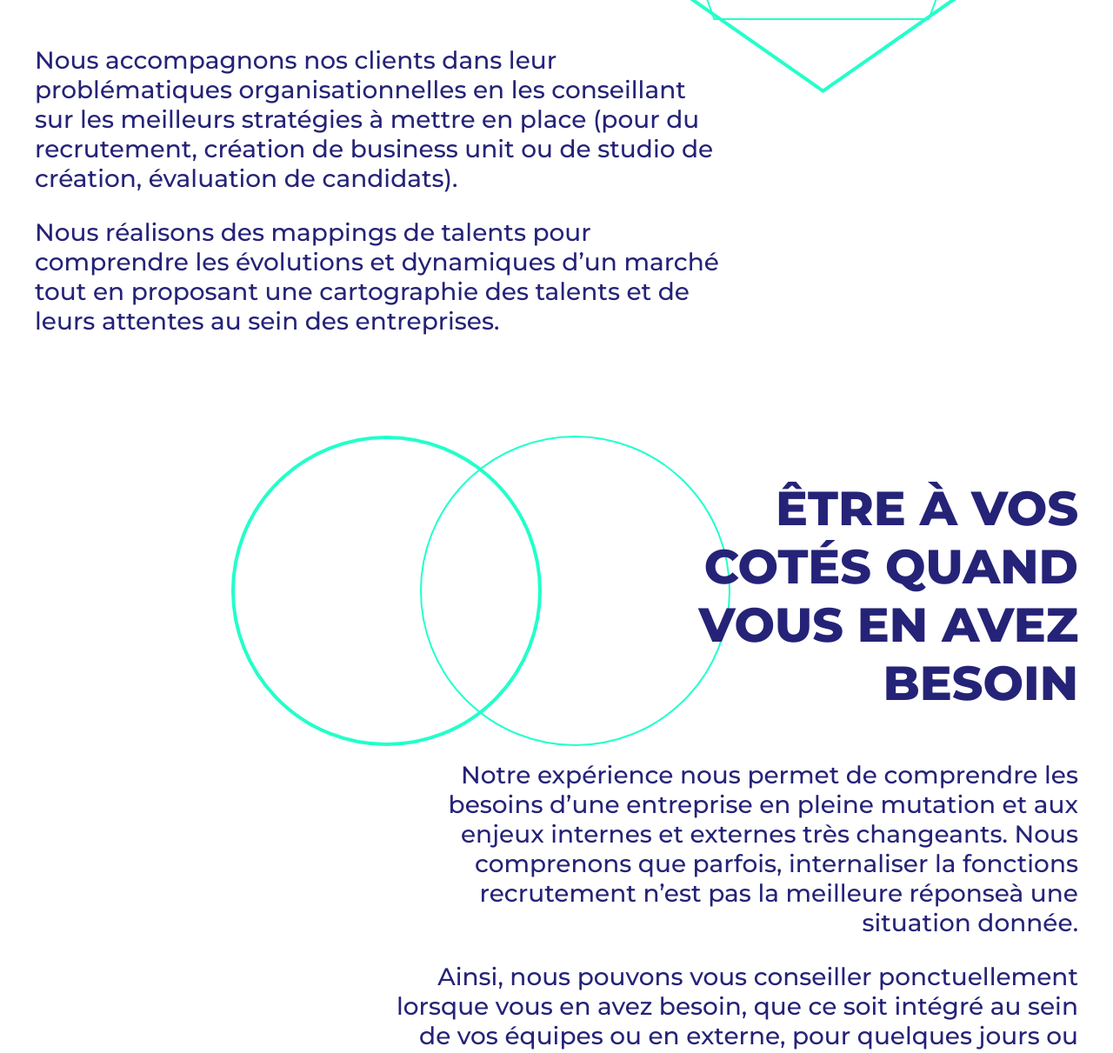
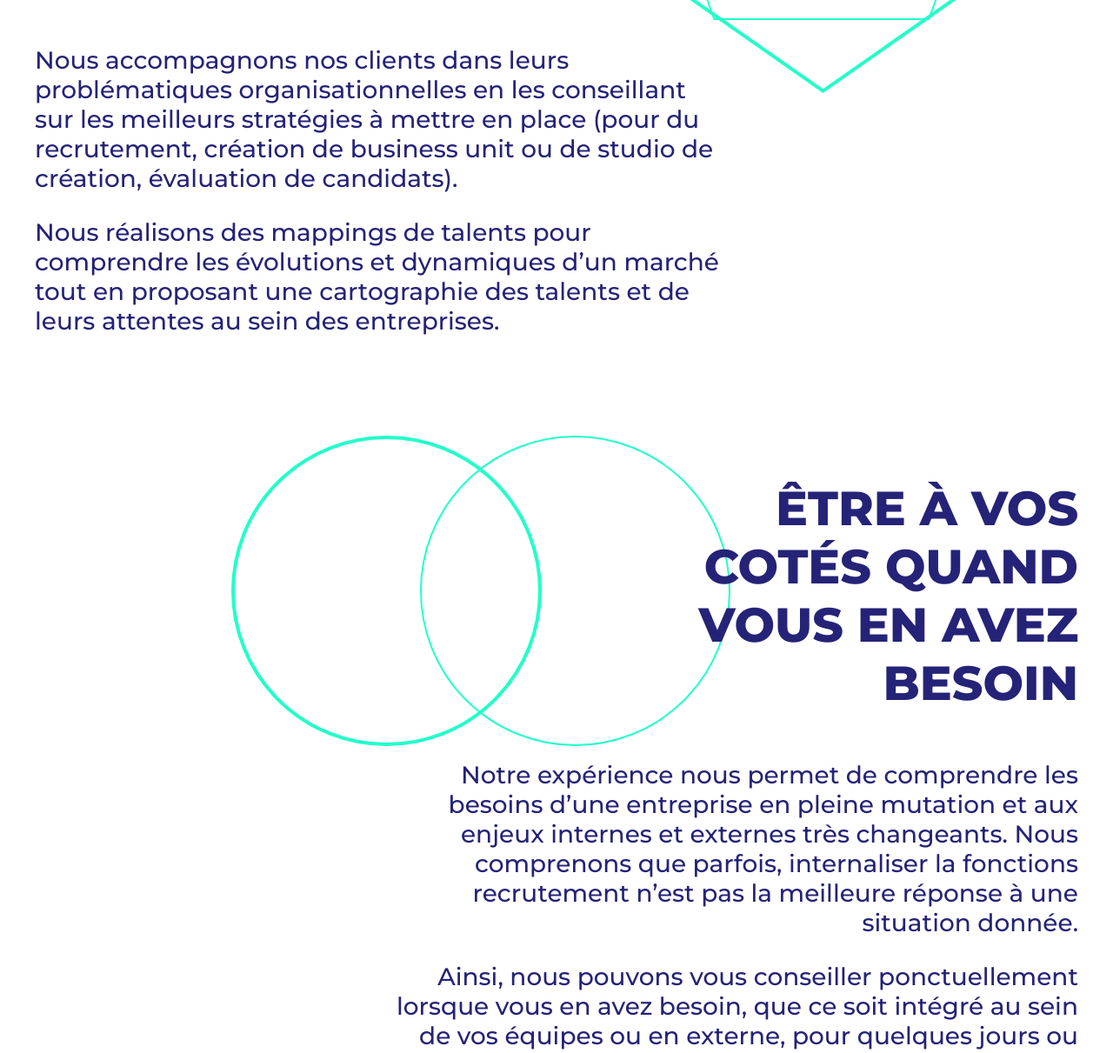
Before and after one commit to gregorymarande/gregorymarande.github.io, a plain HTML site: page conseil-et-mission-integree.html in a window 1280 px wide. Shown: the part 979-2190 px from the top of the page at 87% size. Drawn offline with Linux system fonts and the light colour scheme.

Commit message:
fix typos

```diff
--- a/conseil-et-mission-integree.html
+++ b/conseil-et-mission-integree.html
@@ -42,7 +42,7 @@
             </svg>
             <p class="label">Conseil en</br>organisation /</br>Mapping de</br>talents</p>
             <div>
-              <p>Nous accompagnons nos clients dans leur problématiques organisationnelles en les conseillant sur les meilleurs stratégies à mettre en place (pour du recrutement, création de business unit ou de studio de création, évaluation de candidats).</p>
+              <p>Nous accompagnons nos clients dans leurs problématiques organisationnelles en les conseillant sur les meilleurs stratégies à mettre en place (pour du recrutement, création de business unit ou de studio de création, évaluation de candidats).</p>
               <p>Nous réalisons des mappings de talents pour comprendre les évolutions et dynamiques d’un marché tout en proposant une cartographie des talents et de leurs attentes au sein des entreprises.</p>
             </div>
           </div>
@@ -54,7 +54,7 @@
             </svg>
             <p class="label">être à vos</br>cotés quand</br>vous en avez</br>besoin</p>
             <div>
-              <p>Notre expérience nous permet de comprendre les besoins d’une entreprise en pleine mutation et aux enjeux internes et externes très changeants. Nous comprenons que parfois, internaliser la fonctions recrutement n’est pas la meilleure réponseà une situation donnée.</p>
+              <p>Notre expérience nous permet de comprendre les besoins d’une entreprise en pleine mutation et aux enjeux internes et externes très changeants. Nous comprenons que parfois, internaliser la fonctions recrutement n’est pas la meilleure réponse à une situation donnée.</p>
               <p>Ainsi, nous pouvons vous conseiller ponctuellement lorsque vous en avez besoin, que ce soit intégré au sein de vos équipes ou en externe, pour quelques jours ou quelques semaines.</p>
             </div>
           </div>
```
Also changed, not shown: recrutement.html (+1 -1 lines).
